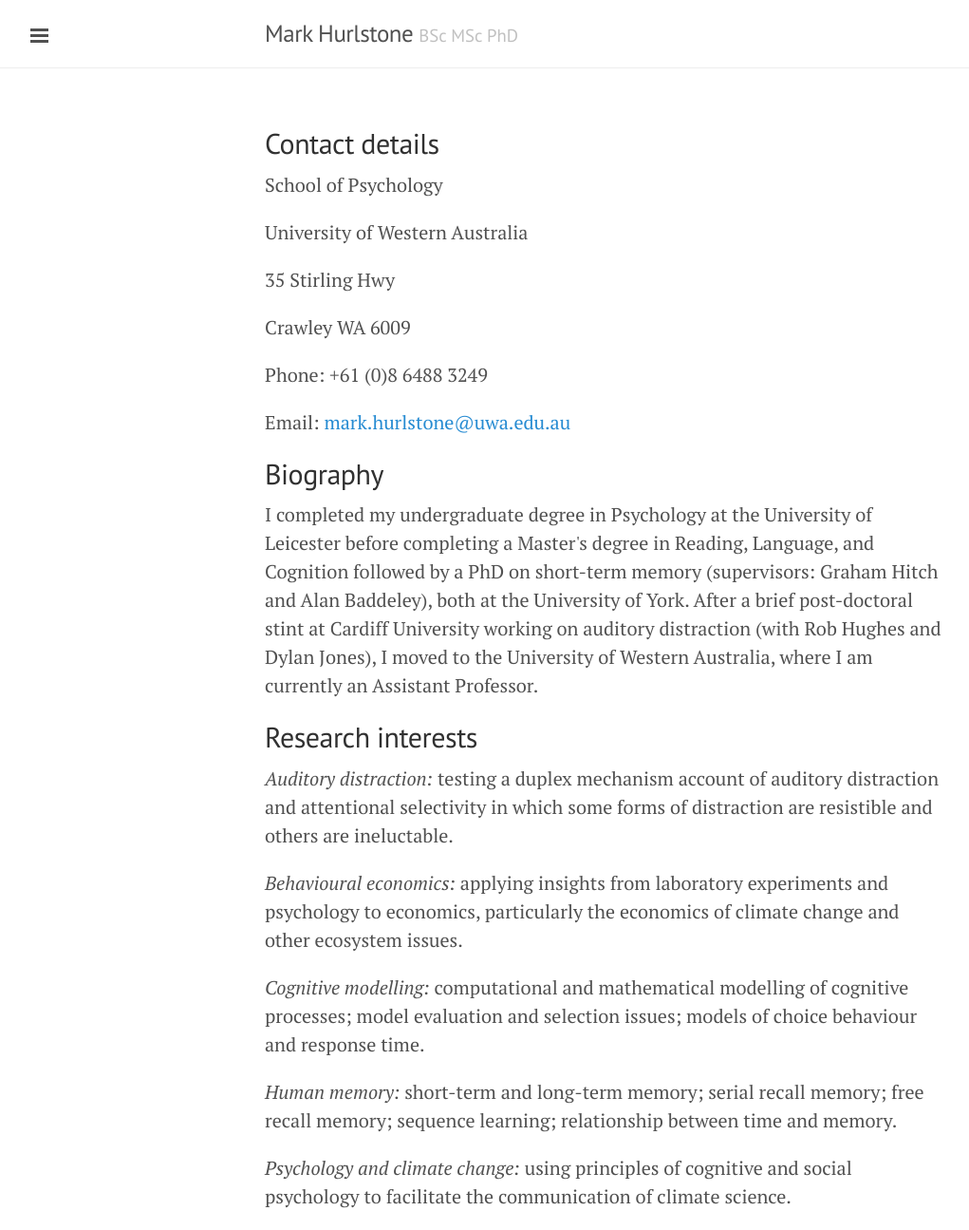
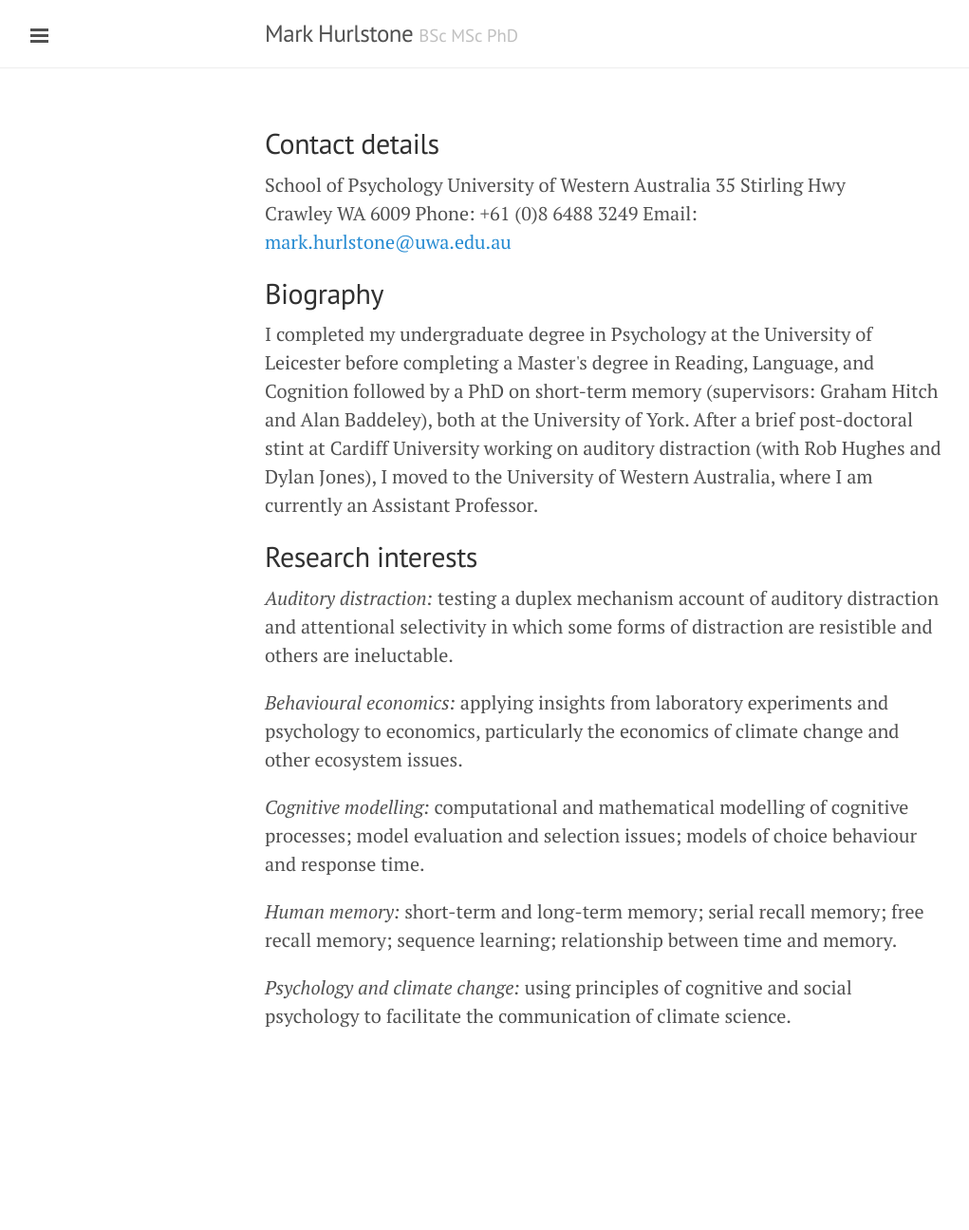
Before and after one commit to mjh508/mark-hurlstone.github.io, a Jekyll site: the page built from index.md, in a window 1280 px wide. Shown: the whole page at 95% size, without its empty margins (1-1022 px from the left). Built offline with Jekyll 4.4.1, drawn with Linux system fonts in a browser that asks for light colours; Markdown is read by kramdown in place of the engine named in the settings; after the commit the page ends 1105 px from its top, so only the background shows below that; part of the change alters nothing that is shown.

```diff
--- a/index.md
+++ b/index.md
@@ -5,12 +5,19 @@ title: Home
 
 ## Contact details
 
-<p>School of Psychology</p>
+School of Psychology
+University of Western Australia
+35 Stirling Hwy
+Crawley WA 6009
+Phone: +61 (0)8 6488 3249
+Email: <a href="mailto:mark.hurlstone@uwa.edu.au">mark.hurlstone@uwa.edu.au</a>
+
+<!--<p>School of Psychology</p>
 <p>University of Western Australia</p>
 <p>35 Stirling Hwy</p>
 <p>Crawley WA 6009</p>
 <p>Phone: +61 (0)8 6488 3249</p>
-<p>Email: <a href="mailto:mark.hurlstone@uwa.edu.au">mark.hurlstone@uwa.edu.au</a></p>
+<p>Email: <a href="mailto:mark.hurlstone@uwa.edu.au">mark.hurlstone@uwa.edu.au</a></p> -->
 
 ## Biography
 
```
